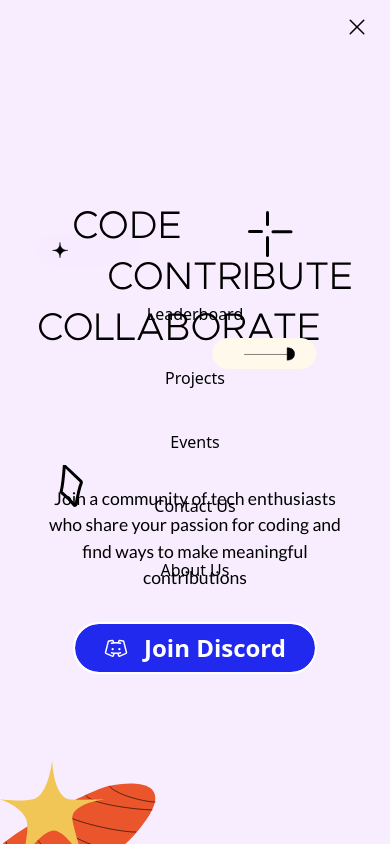
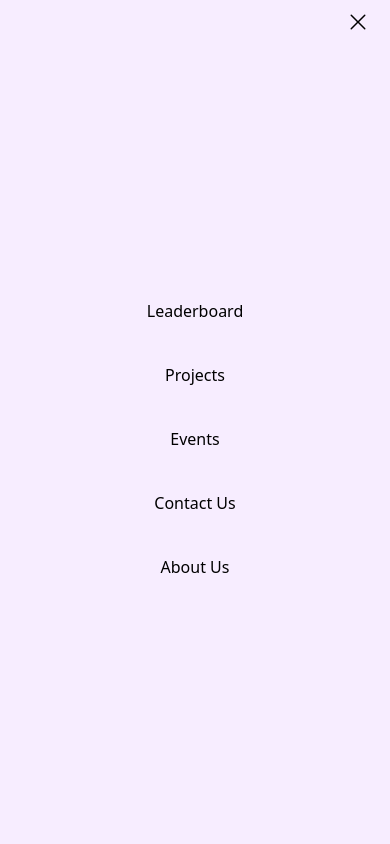
Before and after one commit to thecocode/cocode-client, a React (Create React App) app: page / in a window 390 px wide. Both pictures are taken after a click on the button 356 px from the left and 27 px from the top of the page. Shown: the top 844 px of the page. Built offline with nearby package versions, Linux system fonts and the light colour scheme.

Commit message:
refactor: update classes in navbar

```diff
--- a/src/components/Header/index.tsx
+++ b/src/components/Header/index.tsx
@@ -1,4 +1,4 @@
-import { NavLink, useLocation } from 'react-router-dom';
+import { Link, NavLink, useLocation } from 'react-router-dom';
 import { useMediaQuery } from '../../hooks';
 import { ScreenTypes } from '../../types';
 import { List, X as Cross } from '@phosphor-icons/react';
@@ -7,7 +7,7 @@ import { AnimatePresence, motion } from 'framer-motion';
 
 function Logo() {
   return (
-    <NavLink to='/'>
+    <Link to='/'>
       <svg
         className='min-w-[150px] w-[20%] mb-[-2px]'
         width='190'
@@ -47,7 +47,7 @@ function Logo() {
           fill='black'
         />
       </svg>
-    </NavLink>
+    </Link>
   );
 }
 
@@ -63,6 +63,7 @@ export function Header() {
   const { screenType } = useMediaQuery();
   const [isMobileNavbarVisible, setIsMobileNavbarVisible] = useState(false);
   const { pathname } = useLocation();
+  const onSmallScreen = screenType === ScreenTypes.MOBILE || screenType === ScreenTypes.TABLET;
 
   useEffect(() => {
     if (pathname) {
@@ -73,17 +74,18 @@ export function Header() {
   return (
     <>
       <AnimatePresence>
-        {isMobileNavbarVisible && (
+        {isMobileNavbarVisible && onSmallScreen && (
           <motion.div
             key='mobile-nav'
             initial={{ y: '-100%' }}
             animate={{ y: 0, transformOrigin: 'top' }}
             exit={{ y: '-100%', transformOrigin: 'bottom' }}
             transition={{ type: 'just' }}
-            className='absolute inset-0 bg-[#F7EDFF] flex flex-col'
+            className='fixed inset-0 bg-[#F7EDFF] flex flex-col z-50'
           >
             <button
-              className='mt-navbar-y mr-navbar-x self-end'
+              type='button'
+              className='mt-navbar-y-sm mr-navbar-x-sm self-end'
               onClick={() => setIsMobileNavbarVisible(false)}
             >
               <Cross size={24} />
@@ -102,10 +104,15 @@ export function Header() {
           </motion.div>
         )}
       </AnimatePresence>
-      <header className='px-navbar-x py-navbar-y flex justify-between items-center'>
+      <header
+        className={`flex justify-between items-center z-50 ${
+          onSmallScreen ? 'px-navbar-x-sm py-navbar-y-sm' : 'px-navbar-x py-navbar-y'
+        }`}
+      >
         <Logo />
-        {screenType === ScreenTypes.MOBILE || screenType === ScreenTypes.TABLET ? (
+        {onSmallScreen ? (
           <button
+            type='button'
             onClick={() => {
               setIsMobileNavbarVisible(true);
             }}
@@ -119,7 +126,7 @@ export function Header() {
                 <li key={label}>
                   <NavLink
                     to={to}
-                    className='px-[clamp(8px,1.25vw,16px)] py-[clamp(6px,0.85vw,12px)] text-navlink'
+                    className='px-[clamp(8px,1.25vw,16px)] py-[clamp(6px,0.85vw,12px)] text-sm'
                   >
                     {label}
                   </NavLink>
```
